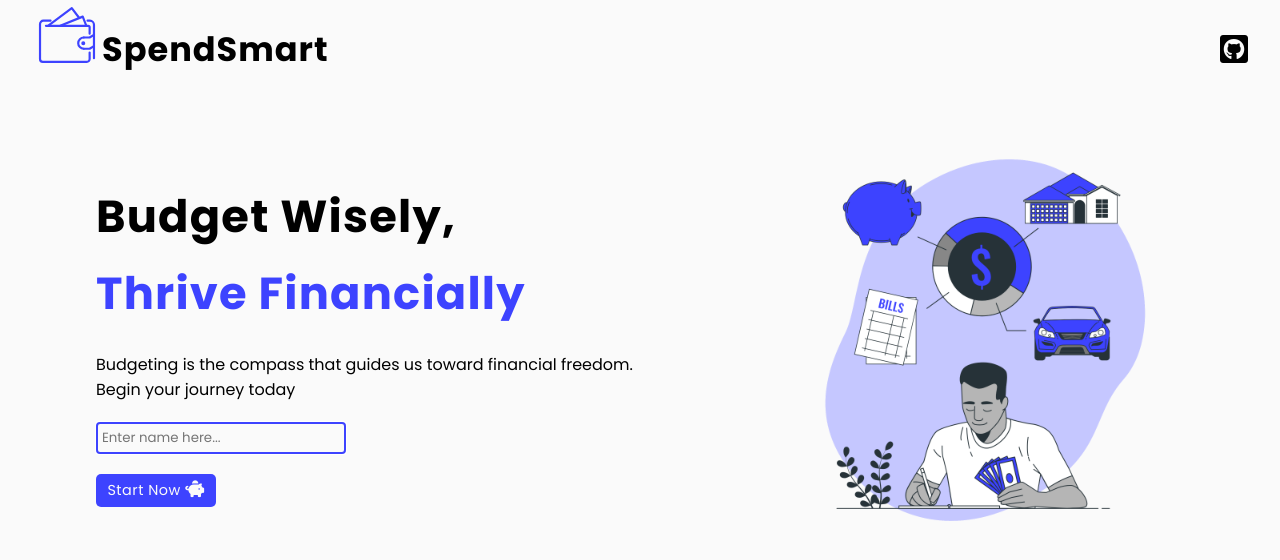
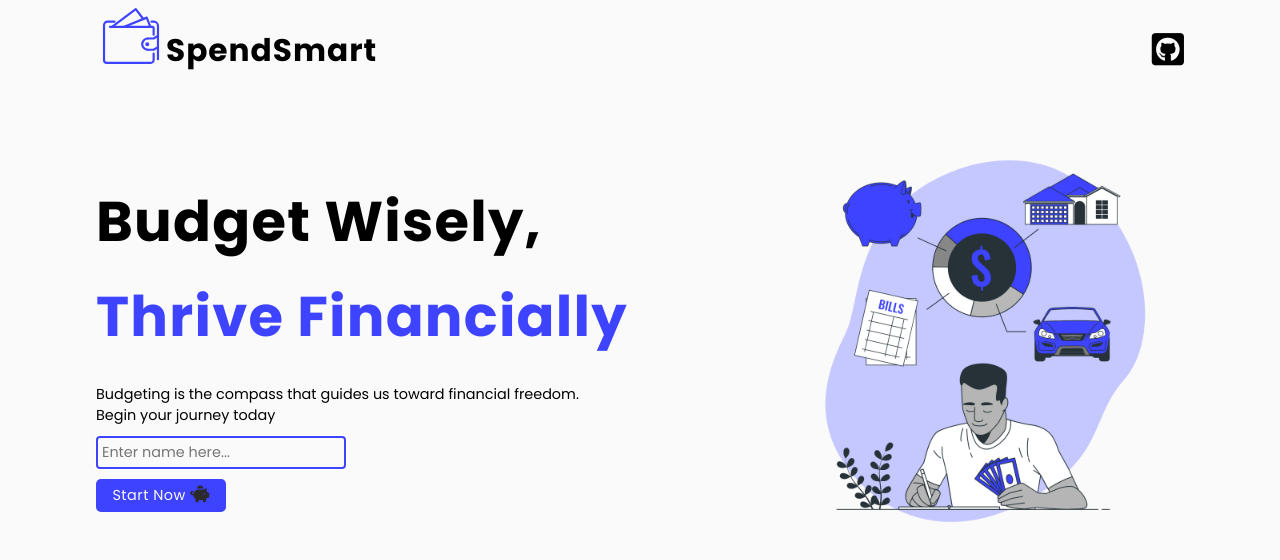
Before and after one commit to chrismbah/Spend-Smart, a React (Vite) app: page / in a window 1280 px wide. Shown: the top 560 px of the page. Built offline with nearby package versions, Linux system fonts and the light colour scheme.

Commit message:
Minor changes

```diff
--- a/src/components/Home/Home.css
+++ b/src/components/Home/Home.css
@@ -2,9 +2,10 @@
     display: flex;
     align-items: center;
     justify-content: space-between;
-    padding: 5% 0 7% 0;
+    padding-top: 5%;
     width: 85%;
-    margin: 0 auto;
+    margin: 0 auto ;
+    max-width: 1350px;
 
 }
 .header-img img {
@@ -12,7 +13,7 @@
 }
 
 .header-1 h1{
-    font-size: 2.8rem;
+    font-size: 3.5rem;
     letter-spacing: 1.2px;
 }
 .header-1 .wisely{
@@ -24,24 +25,29 @@
 }
 .header-title p{
     margin-bottom: 10px;
+    font-size: .9rem;
 }
-.header-title .box{
-    padding: 10px 0;
-}
+
 .header-title input{
     width: 250px;
     padding: 5px;
-    border: 1px solid black;
-    border-color: var(--black-theme);
+    border: 1.5px solid black;
+    border-color: var(--black-theme-1);
     outline-color: black;
+    font-size: .9rem;
+    font-weight: 500;
+}
+
+.header-title input::placeholder{
+    font-weight: 400;
+
 }
 .header-title .name-box:focus{
     outline-color: var(--secondary-theme-2);
-    border-radius: 0px;
 }
 .header-title .start-btn{
     transition: var(--transition-1);
-    width: 120px;
+    width: 130px;
     padding: 6px 2px;
     text-align: center;
     border: none;
@@ -53,11 +59,13 @@
     letter-spacing: .5px;
 }
 .header-title .start-btn i{
-    color: var(--black-theme);
-    background: var(--secondary-theme-2);
+    color: var(--black-theme-2);
+    background: none;
     font-size: 1.05rem;
 }
 .header-title .start-btn:hover{
     background: var(--secondary-theme-3);
-
 }
+.error{
+    color: red;
+}
--- a/src/components/Navbar/Navbar.css
+++ b/src/components/Navbar/Nav.css
@@ -2,7 +2,8 @@
     display: flex;
     align-items: center;
     justify-content: space-between;
-    width: 95%;
+    width: 85%;
+    max-width: 1350px;
     margin: 0 auto;
 }
 .logo {
@@ -13,11 +14,11 @@
     width:70px;
 }
 .logo .name {
-    font-size: 1.4rem;
+    font-size: 1.3rem;
     margin-top: 22px;
     letter-spacing: 1px;
 }
 .nav .link{
     margin-top: 22px;
-    font-size: 2rem;
+    font-size: 2.3rem;
 }
--- a/src/components/Navbar/Navbar.tsx
+++ b/src/components/Navbar/Navbar.tsx
@@ -1,5 +1,5 @@
 import logo from "../../assets/logo.svg"
-import "./Navbar.css"
+import "./Nav.css"
 import {Link} from "react-router-dom"
 
 export default function Navbar() {
```
